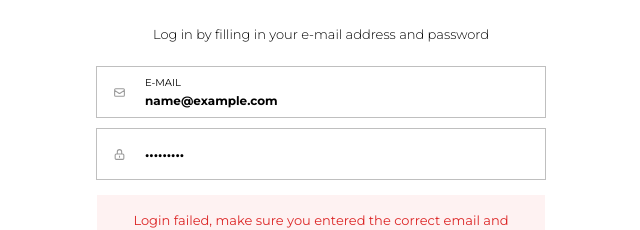
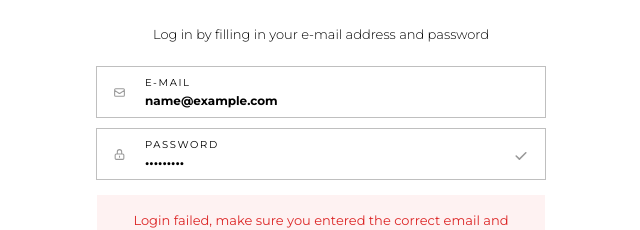
Before and after one commit to EdvinTr/staytard-frontend, a Next.js app: page /login in a window 1280 px wide. Both pictures are taken after typing "name@example.com", "Sample123" into the empty fields and a click on the button "SIGN IN". Shown: the part 147-377 px from the top of the page, without its empty margins (319-959 px from the left). Built offline with nearby package versions, Linux system fonts and the light colour scheme; no server answers.

Commit message:
feat: show checkmark on password valid

```diff
--- a/src/components/BaseInput.tsx
+++ b/src/components/BaseInput.tsx
@@ -25,17 +25,17 @@ export const BaseInput = ({
       <input
         {...props}
         className={`
-        w-full text-xs placeholder-opacity-60 placeholder:font-normal focus:text-sm font-bold ring-black h-[50px] ring-1 ring-opacity-25  focus:ring-black focus:ring-opacity-60 border-none focus:border-none focus:placeholder-opacity-50 focus:placeholder-black
+        pr-12 w-full text-xs placeholder-opacity-60 placeholder:font-normal focus:text-sm font-bold ring-black h-[50px] ring-1 ring-opacity-25  focus:ring-black focus:ring-opacity-60 border-none focus:border-none focus:placeholder-opacity-50 focus:placeholder-black
         ${props.className}
         ${label && currentValueLength > 0 ? "pt-6" : ""}
         ${hasError && inputErrorClassNames}
-        ${hasLeftIcon && "pl-12"}`}
+        ${hasLeftIcon ? "pl-12" : "pl-4"}`}
       />
 
       {currentValueLength > 0 && (
         /* floating label */
         <span
-          className={`absolute top-2 py-0 text-[10px]
+          className={`absolute top-2 py-0 text-[10px] tracking-[1.6px]
           ${hasLeftIcon ? "left-12" : "left-3"}
           ${hasError && !isFocused && "text-red-600"}
           ${isFocused && "opacity-50 "}
--- a/src/pages/login.tsx
+++ b/src/pages/login.tsx
@@ -3,6 +3,7 @@ import {
   LockClosedIcon,
   MailIcon,
 } from "@heroicons/react/outline";
+import { CheckIcon } from "@heroicons/react/solid";
 import { NextPage } from "next";
 import Head from "next/head";
 import Link from "next/link";
@@ -16,18 +17,10 @@ import { useLoginUserMutation } from "../lib/graphql";
 import { Localized } from "../Localized";
 import { isEmailAddress } from "../utils/isEmailAddress";
 
-const inputClassNames =
-  "w-full pl-12 text-xs placeholder-black placeholder-opacity-60 placeholder:font-normal focus:text-sm font-bold ring-black h-[50px] ring-1 ring-opacity-25 focus:ring-1 focus:ring-black focus:ring-opacity-60 border-none focus:border-none ";
 const inputIconClassNames =
   "w-[13px] absolute top-[19px] left-4 text-black text-opacity-40";
 
-const inputErrorClassNames = [
-  "ring-red-500",
-  "ring-opacity-100",
-  "placeholder-red-600",
-  "placeholder-opacity-100",
-];
-const exclamationIconClassNames = "w-[13px] absolute top-[19px] right-3 ";
+const exclamationIconClassNames = "w-[13px] absolute top-[19px] right-4 ";
 
 const {
   loginFailedErrorMessage,
@@ -81,6 +74,8 @@ const LoginPage: NextPage = () => {
   };
   const [isEmailInputFocused, setIsEmailInputFocused] = useState(false);
   const [isPasswordInputFocused, setIsPasswordInputFocused] = useState(false);
+  const [isDisplayPasswordCheckMark, setIsDisplayPasswordCheckMark] =
+    useState(false);
   return (
     <Fragment>
       <AppHeader />
@@ -136,7 +131,11 @@ const LoginPage: NextPage = () => {
                     });
                   }}
                 />
-                <MailIcon className={inputIconClassNames} />
+                <MailIcon
+                  className={`${inputIconClassNames} ${
+                    isEmailInputFocused && "opacity-50"
+                  }`}
+                />
                 {inputEmailState.error && (
                   <ExclamationIcon
                     className={`${exclamationIconClassNames} ${
@@ -149,52 +148,56 @@ const LoginPage: NextPage = () => {
               </div>
               <div className="relative">
                 {/* password input */}
-                <input
+                <BaseInput
                   type="password"
                   required
-                  className={`${inputClassNames}`}
                   placeholder="Password"
-                  onChange={(e) => {
-                    setInputPasswordState({
-                      password: e.target.value,
-                      error: null,
-                    });
-                  }}
-                  onFocus={(e) => {
-                    e.target.classList.remove(...inputErrorClassNames);
+                  label="Password"
+                  errorMessage={inputPasswordState.error}
+                  hasLeftIcon
+                  hasError={!!inputPasswordState.error}
+                  isFocused={isPasswordInputFocused}
+                  onFocus={() => {
+                    setIsPasswordInputFocused(true);
                   }}
                   onBlur={(e) => {
+                    setIsPasswordInputFocused(false);
+                    setIsDisplayPasswordCheckMark(false);
                     const value = e.target.value;
                     if (value.length === 0) {
-                      setInputPasswordState({
+                      return setInputPasswordState({
                         ...inputPasswordState,
                         error: loginPasswordInputErrorMessage,
                       });
-                      e.target.classList.add(...inputErrorClassNames);
                     }
+                    setInputPasswordState({
+                      ...inputPasswordState,
+                      error: null,
+                    });
+                    setIsDisplayPasswordCheckMark(true);
+                  }}
+                  value={inputPasswordState.password}
+                  onChange={(e) => {
+                    setInputPasswordState({
+                      ...inputPasswordState,
+                      password: e.target.value,
+                    });
                   }}
                 />
                 {/* icons */}
-                <LockClosedIcon className={inputIconClassNames} />
+                <LockClosedIcon className={`${inputIconClassNames} `} />
                 {inputPasswordState.error && (
                   <ExclamationIcon
                     className={`${exclamationIconClassNames} ${
-                      isEmailInputFocused
-                        ? "text-black opacity-50"
-                        : "text-red-600"
+                      isPasswordInputFocused ? "opacity-50" : "text-red-600"
                     }`}
                   />
                 )}
+                {/* check mark */}
+                {isDisplayPasswordCheckMark && (
+                  <CheckIcon className="w-4 absolute top-[19px] right-4 opacity-40" />
+                )}
               </div>
-              {/* password field error */}
-              {inputPasswordState.error && (
-                <p
-                  className="text-red-600 text-left text-[11px]"
-                  data-cy="password-input-error"
-                >
-                  {inputPasswordState.error}
-                </p>
-              )}
             </div>
             {/* login error */}
             {loginUserGqlError && (
@@ -212,7 +215,8 @@ const LoginPage: NextPage = () => {
             <button
               type="submit"
               className={
-                `w-full p-4 mt-5 outline-none uppercase text-sm font-bold tracking-wider bg-staytard-yellow transition-all duration-300 ease-out ` +
+                /* //TODO: when tabbing and pressing enter key, should color the button back again to yellow or do this in the loading spinner (change to white spinner)*/
+                `w-full p-4 mt-5 outline-none focus-visible:bg-black  focus-visible:text-white  uppercase text-sm font-bold tracking-wider bg-staytard-yellow transition-all duration-300 ease-out ` +
                 (isLoginUserLoading ? "" : "hover:bg-black hover:text-white ")
               }
             >
```
